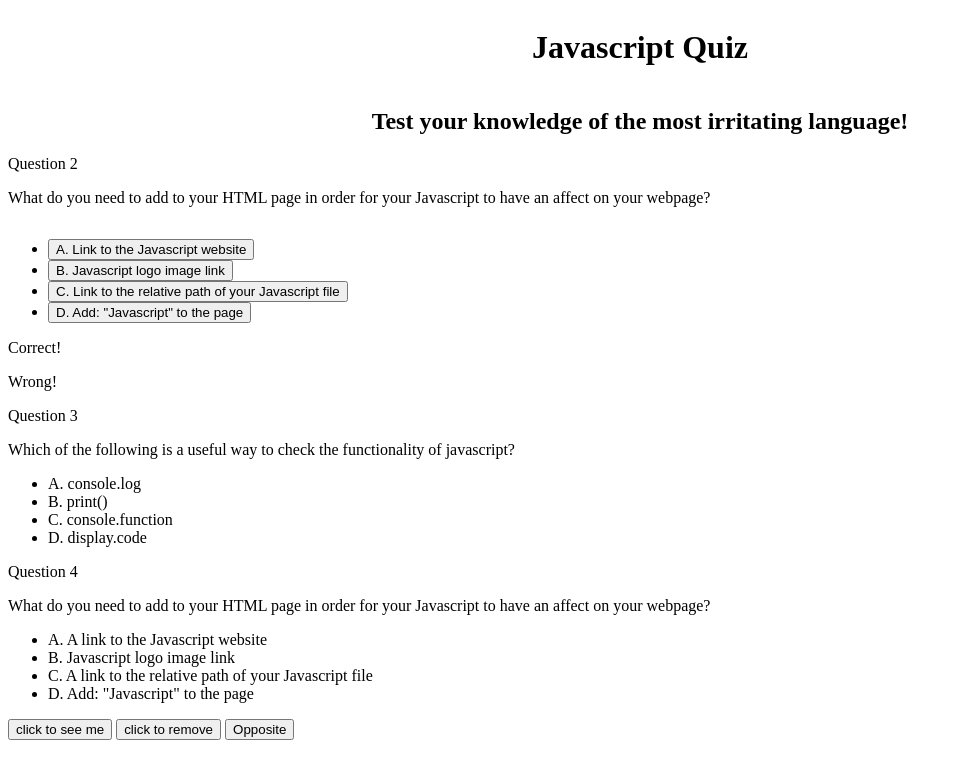
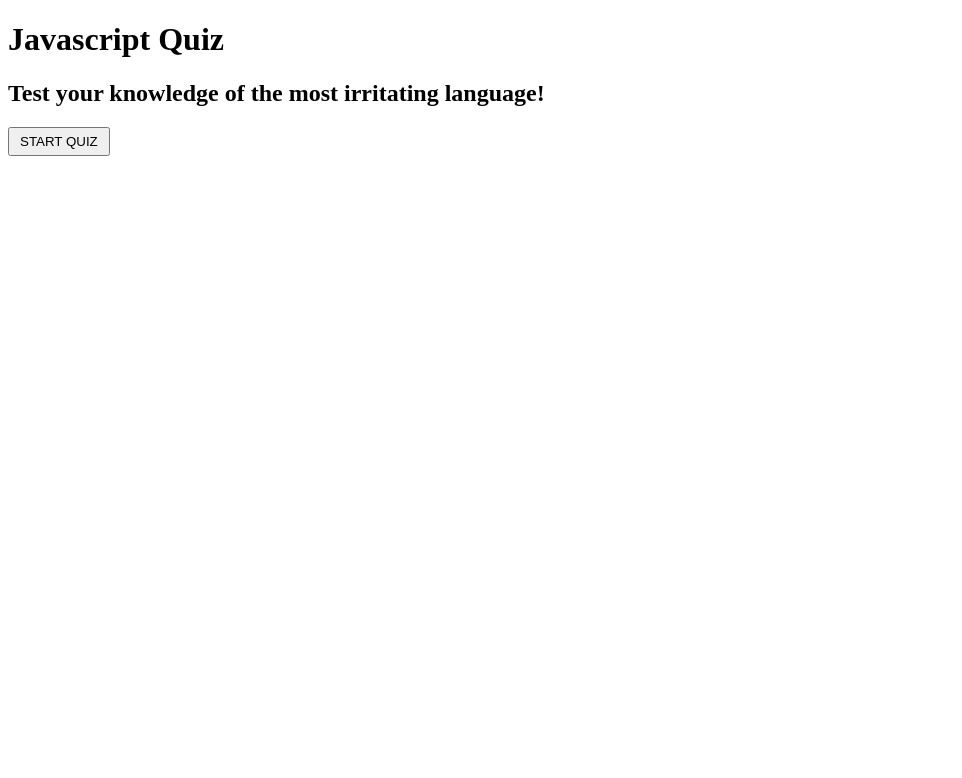
Before and after one commit to darthcurtiscass/dcc-jsquiz, a plain HTML site: page index.html in a window 1280 px wide. Shown: the whole page, without its empty margins (0-962 px from the left). Drawn offline with Linux system fonts and the light colour scheme.

Commit message:
removed clunky, useless code. Using more optimized approach with question array.

```diff
--- a/assets/script.js
+++ b/assets/script.js
@@ -1,69 +1,14 @@
-var displayQ2 = document.getElementById("question-2")
-var clickEl = document.getElementById("click")
-var removeEl = document.getElementById('remove')
-var opposite = document.getElementById('opposite')
-var displayEl = document.getElementById("hello")
+let questions = [
 
-var answer = document.querySelector(".answer")
-let correct = document.getElementById("correct")
-let wrong = document.querySelector(".wrong")
+]
 
-var questionTwo = document.getElementById("question-2")
+function updateQuestion() {
 
-console.log(correct, answer)
-
-// function displayIt(){
-
-//     displayEl.style.display = "flex"
-//     console.log("string", displayEl.style.display)
-
-// }
-
-// function removeIt() {
-
-//     displayEl.style.display = "none"
-//     console.log("string", displayEl.style.display)
-// }
-// console.log("string", displayEl.style.display)
-
-function dualPurpose() {
-
-    if (displayEl.style.display === "none") {
-        displayEl.style.display = "flex"
-        console.log('Should display flex')
-    } else if (displayEl.style.display === "flex") {
-        displayEl.style.display = "none"
-        console.log('Should display none')
-    }
-    console.log("string", displayEl.style.display)
-    }
-
-// if()
-function correctAnswer() {
-    if(correct.style.color = "black") {
-        correct.style.background = "green";
-        console.log("correct")
-    } else {
-        correct.style.color = "black";
-        correct.style.background = "green";
-    }
 }
 
-function wrongAnswer() {
-    if(wrong.style.color === "black") {
-        wrong.style.color = "red";
-    } else {
-        wrong.style.color = "red";
-    }
+function startQuiz() {
+    document.querySelector(".header").classList.add("hide")
+    document.querySelector(".questionElements").classList.remove("hide")
 }
 
-function nextQuestion() {
-
-    questionTwo.style.display ==="none"
-}
-
-questionTwo.addEventListener('click', nextQuestion)
-correct.addEventListener("click", correctAnswer)
-wrong.addEventListener("click", wrongAnswer)
-// removeEl.addEventListener('click', removeIt)
-// clickEl.addEventListener("click", displayIt)
+startButton.addEventListener('click', start)
--- a/assets/style.css
+++ b/assets/style.css
@@ -1,9 +1,9 @@
 #hello {
-    display: none;
+    display: flex;
+    justify-content: center;
 }
 
 .header {
-    display: flex;
    justify-content: center;
    flex-direction: column;
    align-items: center;
@@ -18,19 +18,23 @@
 
 }
 
-#question-1 {
+.hide {
     display: none;
 }
 
-#question-2 {
-    /* display: flex; */
-}
+/* .questionElements {
 
-.answer {
+} */
 
-}
-
-.qa-block {
+/* .qa-block {
     display: flex;
     flex-direction: column;
+} */
+
+#buttonSize {
+    display: flex;
+    padding-left: 10px;
+    padding-right: 10px;
+    padding-top: 5px;
+    padding-bottom: 5px;
 }
--- a/index.html
+++ b/index.html
@@ -11,8 +11,9 @@
     <header class="header">
         <h1>Javascript Quiz</h1>
             <h2> Test your knowledge of the most irritating language!</h2>
+            <button id ="buttonSize">START QUIZ</button>
     </header>
-    <div id="question-1">Question 1
+    <div class = 'questionElements hide'>Question 1
         <p>What do you need to add to your HTML page in order for your Javascript to have an affect on your webpage?</p>
             <ul>
                 <li>
@@ -30,64 +31,9 @@
             </ul>
     </div>
 
-    <div class= "qa-block" id="question-2">Question 2
-        <p>What do you need to add to your HTML page in order for your Javascript to have an affect on your webpage?</p>
-        <ul>
-            <li>
-                <button class="wrong answer">A. Link to the Javascript website</button>
-            </li>
-            <li>
-                <button class="wrong answer">B. Javascript logo image link</button>
-            </li>
-            <li >
-                <button id="correct" class="answer">C. Link to the relative path of your Javascript file</button>
-            </li>
-            <li>
-                <button class="wrong answer">D. Add: "Javascript" to the page</button>
-            </li>
-        </ul>
-        <pi id="">Correct!</p>  <p>Wrong!</p>
-    </div>
-
-    <div id="question-3">Question 3
-        <p>Which of the following is a useful way to check the functionality of javascript?</p>
-        <ul>
-            <li>
-                A. console.log
-            </li>
-            <li>
-                B. print()
-            </li>
-            <li>
-                C. console.function
-            </li>
-            <li>
-                D. display.code
-            </li>
-        </ul>
-    </div>
-
-    <div id="question-4">Question 4
-        <p>What do you need to add to your HTML page in order for your Javascript to have an affect on your webpage?</p>
-        <ul>
-            <li>
-                A. A link to the Javascript website
-            </li>
-            <li>
-                B. Javascript logo image link
-            </li>
-            <li>
-                C. A link to the relative path of your Javascript file
-            </li>
-            <li>
-                D. Add: "Javascript" to the page
-            </li>
-        </ul>
-    </div>
-    <div id="hello">HELLO!</div>
-    <button id="click">click to see me</button>
+    <!-- <button id="click">click to see me</button>
     <button id="remove">click to remove</button>
-    <button id="opposite">Opposite</button>
+    <button id="opposite">Opposite</button> -->
     <script src="./assets/script.js"></script>
 </body>
 </html>
```
Lines whose indentation alone changed are shown as unchanged.
